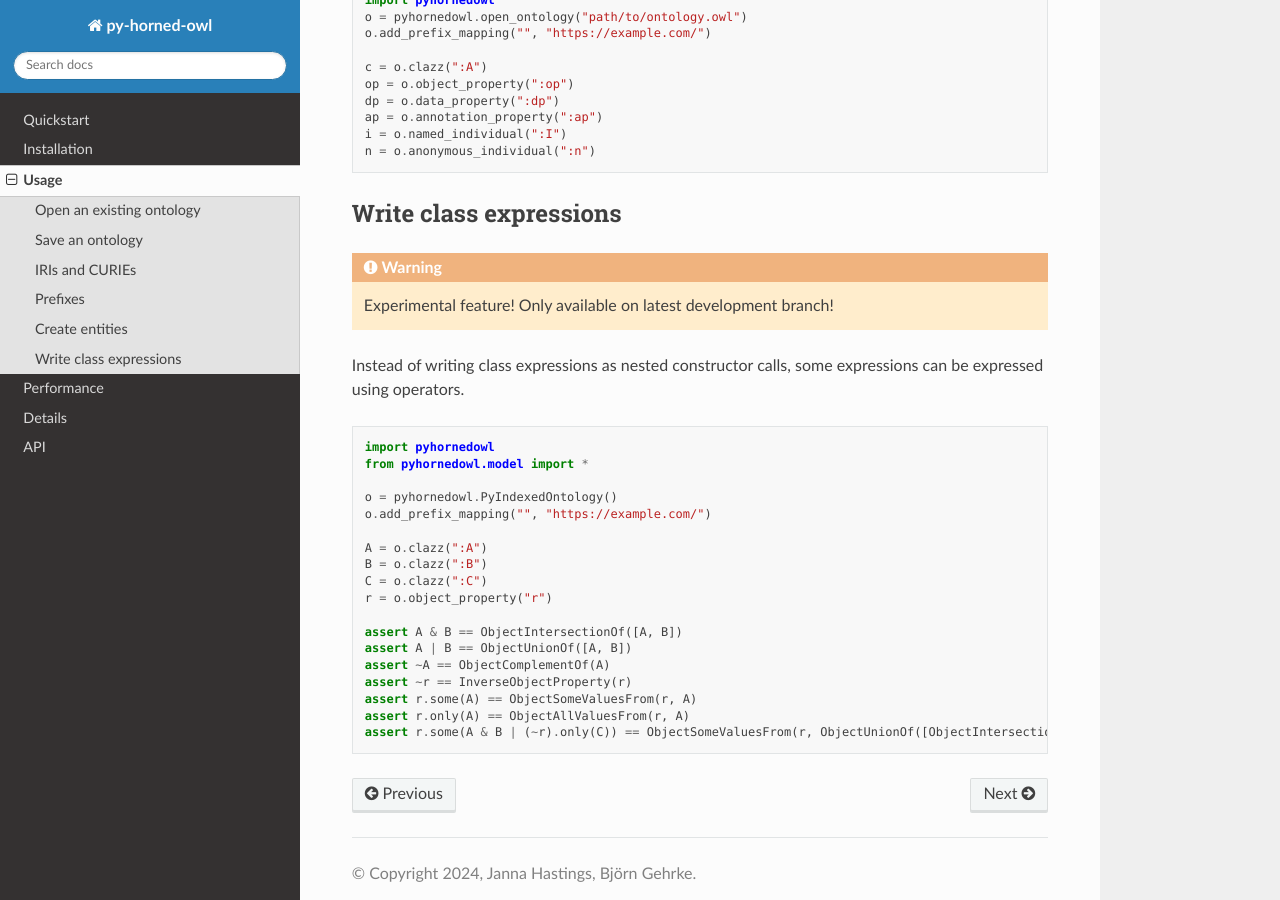
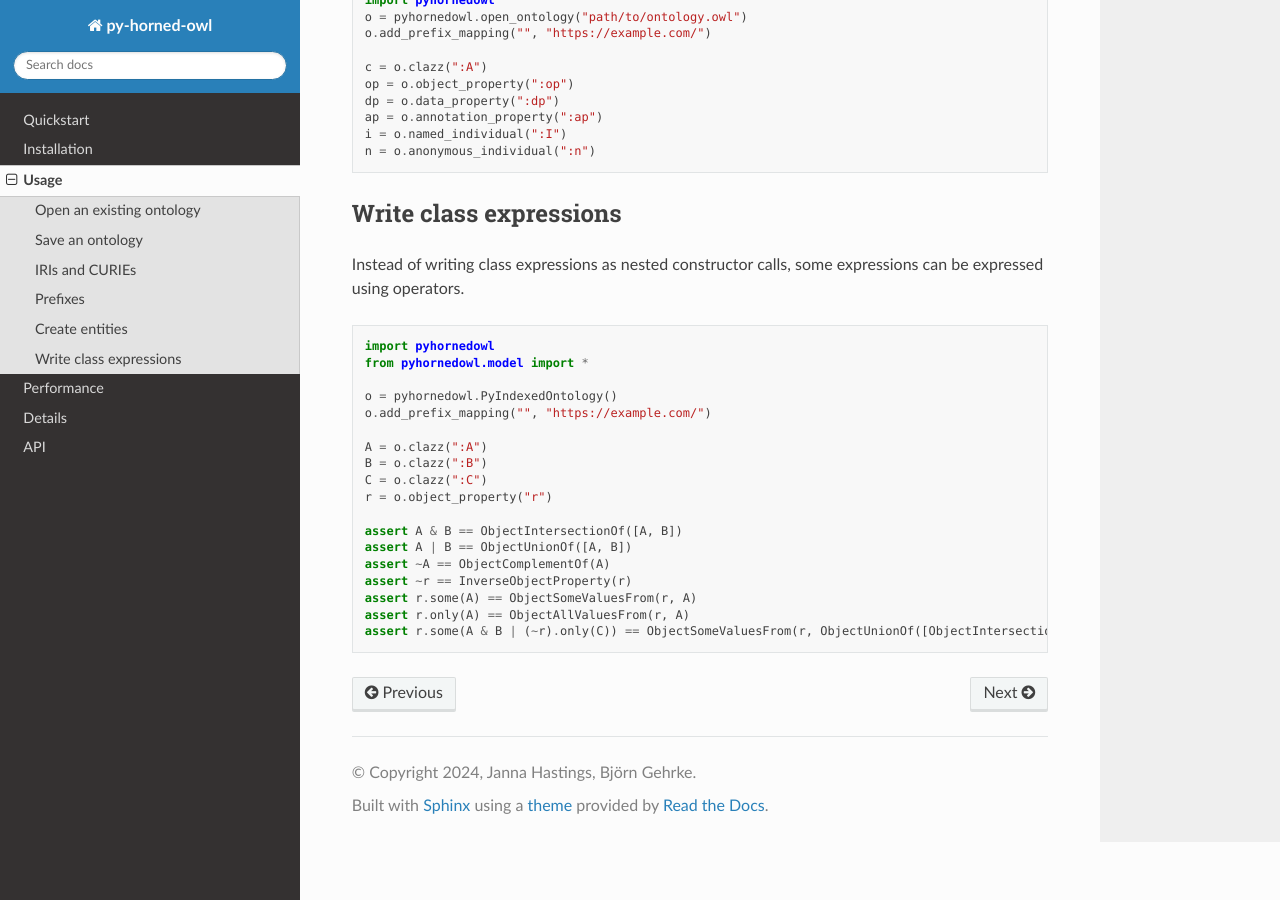
Before and after one commit to ontology-tools/py-horned-owl, a Sphinx documentation site: the page built from docs/source/usage.rst, in a window 1280 px wide and 900 px high, scrolled down 1794 px. Built offline with Sphinx 7.4.7 and the Read the Docs theme 2.0.0, drawn with Linux system fonts in a browser that asks for light colours.

Commit message:
Removed warning for class expression syntactic sugar

```diff
--- a/docs/source/usage.rst
+++ b/docs/source/usage.rst
@@ -92,8 +92,6 @@
 
 Write class expressions
 -----------------------
-.. warning::
-    Experimental feature! Only available on latest development branch!
 
 Instead of writing class expressions as nested constructor calls, some expressions can be expressed using operators.
 
```
